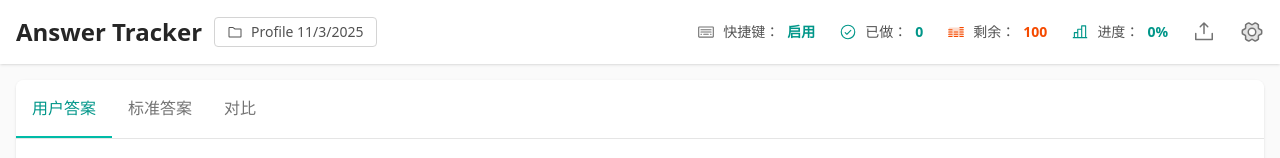
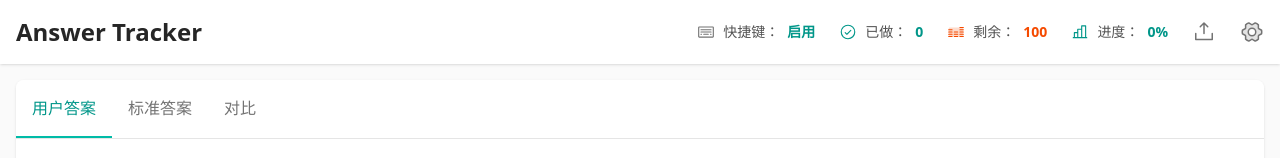
Before and after one commit to kvoon3/answer-tracker, a Nuxt app: page / in a window 1280 px wide. Shown: the top 158 px of the page. Built offline with nearby package versions, Linux system fonts and the light colour scheme.

Commit message:
chore: remove profile display in header

```diff
--- a/app/pages/index.vue
+++ b/app/pages/index.vue
@@ -289,14 +289,10 @@ function cancelEditProfile() {
   <div grid="~ rows-[min-content_1fr_min-content]" text-neutral-500 bg-neutral-50 h-screen relative>
     <header p4 bg-white shadow-sm>
       <div flex="~" items-center justify-between>
-        <div flex="~" gap3 items-center>
-          <h1 text="2xl neutral-800" font="bold" max-sm:hidden>
+        <div flex="~" gap3 items-center max-sm:hidden>
+          <h1 text="2xl neutral-800" font="bold">
             Answer Tracker
           </h1>
-          <div v-if="currentProfile" flex="~" text="sm neutral-600" border="1 neutral-300 rounded" p="x-3 y-1" bg-white gap2 items-center>
-            <Icon name="ph:folder-simple" size="16" />
-            <span>{{ currentProfile.name }}</span>
-          </div>
         </div>
 
         <!-- 常显进度统计 -->
```
